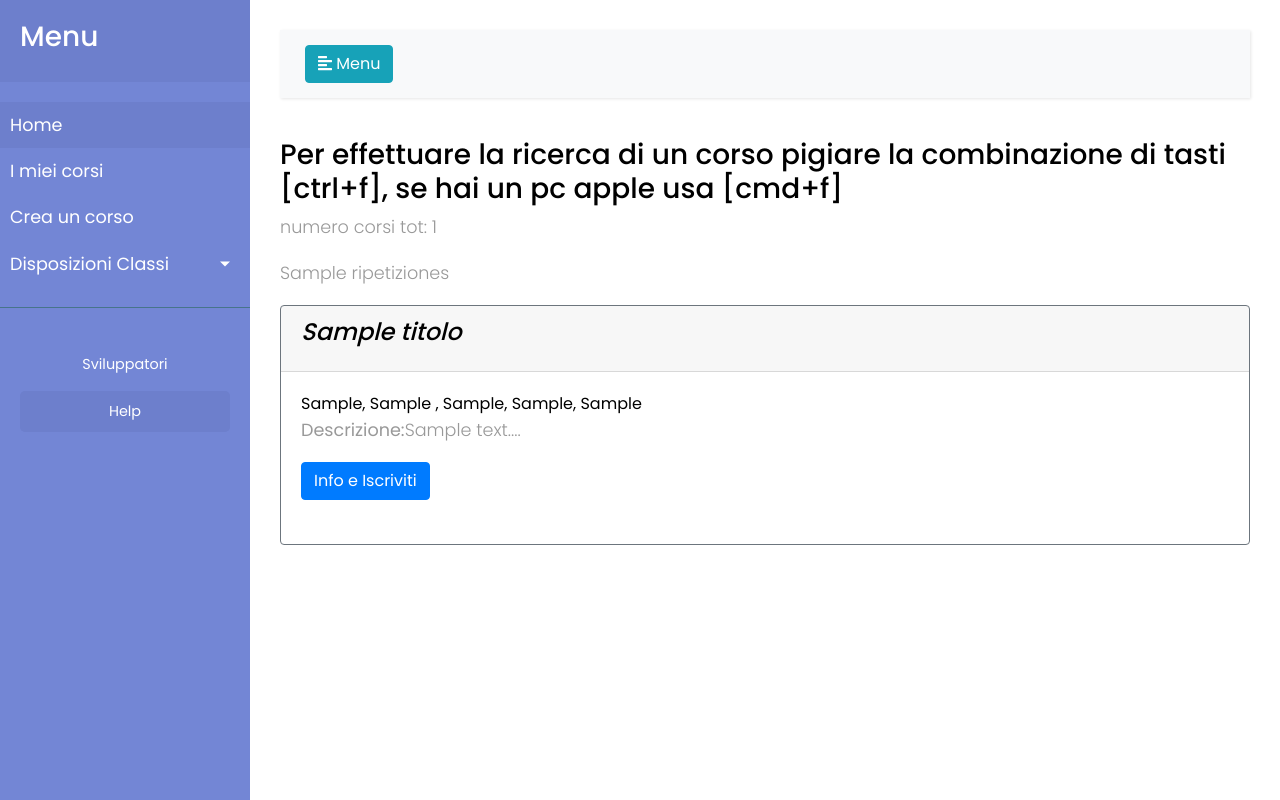
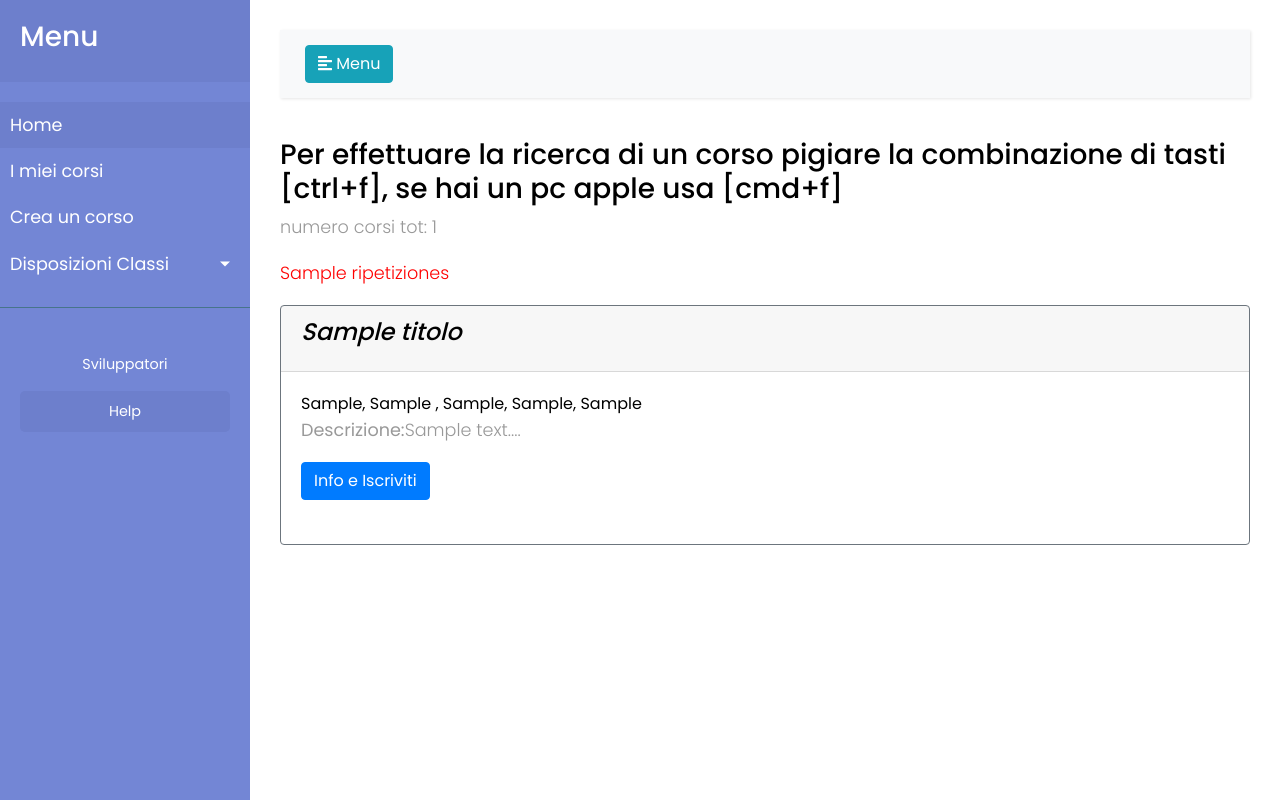
Before and after one commit to Ro0t-set/SetFlex-CodiceBrutto-18-19, a Django app: template app/templates/corsi/filtro_fasce.html in a window 1280 px wide. Run offline with Django 3.2, Linux system fonts and the light colour scheme; the template is opened without the code that fills it: most values are stand-ins (such as "Sample title", 1, 10 or a date in 2020); some libraries are stand-ins or nearby versions.

Commit message:
small changes

```diff
--- a/app/templates/corsi/filtro_fasce.html
+++ b/app/templates/corsi/filtro_fasce.html
@@ -25,7 +25,7 @@
   {%elif fascia == "f9"%} <h3>Venerdì 1-2</h3>
   {%endif%}
 
-<p>{{ ripetiziones }} </p>
+<p style="color:red;">{{ ripetiziones }} </p>
 
 {% for corso in corsi%}
 
```
Also changed, not shown: db.sqlite3.
